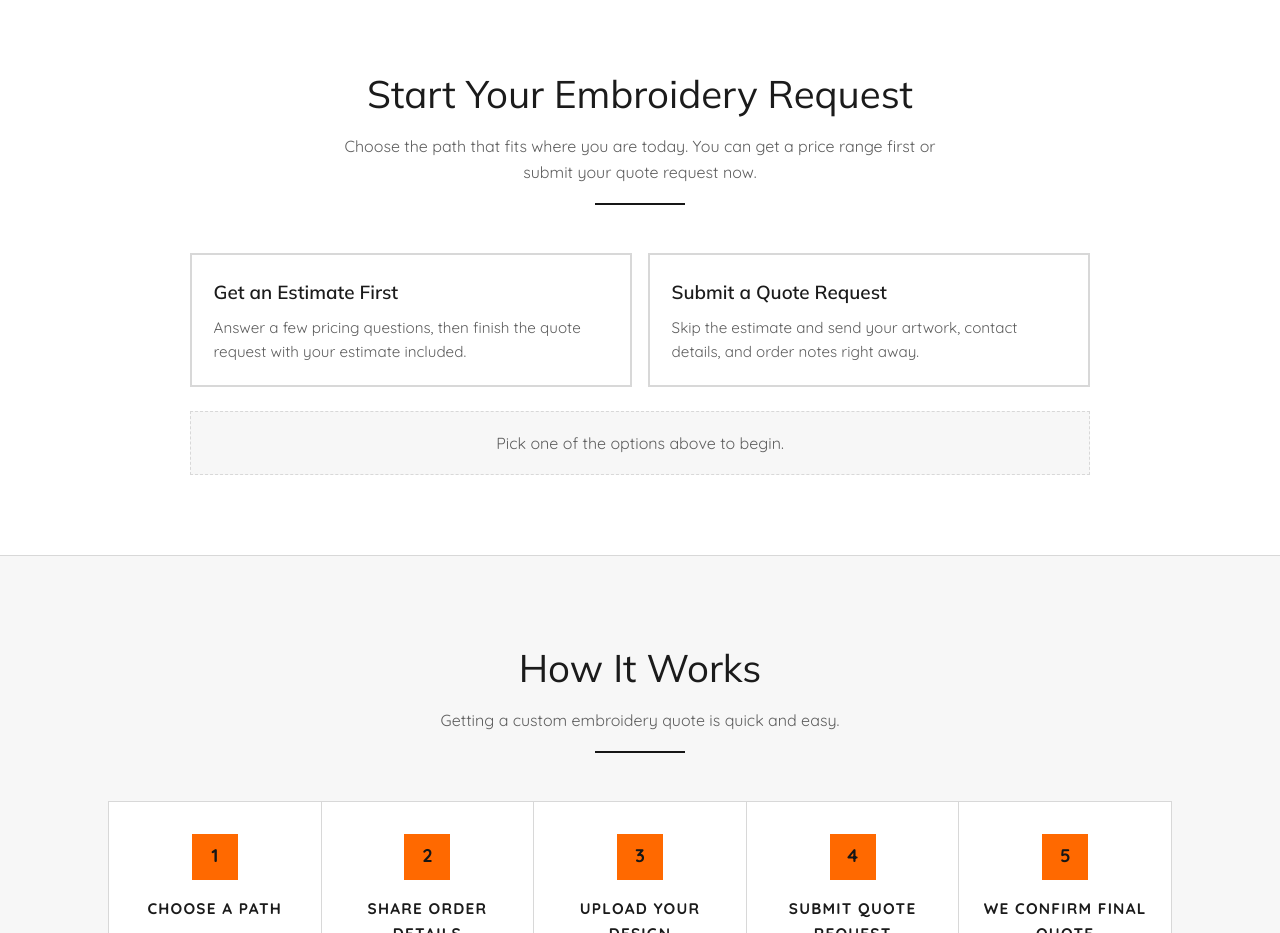
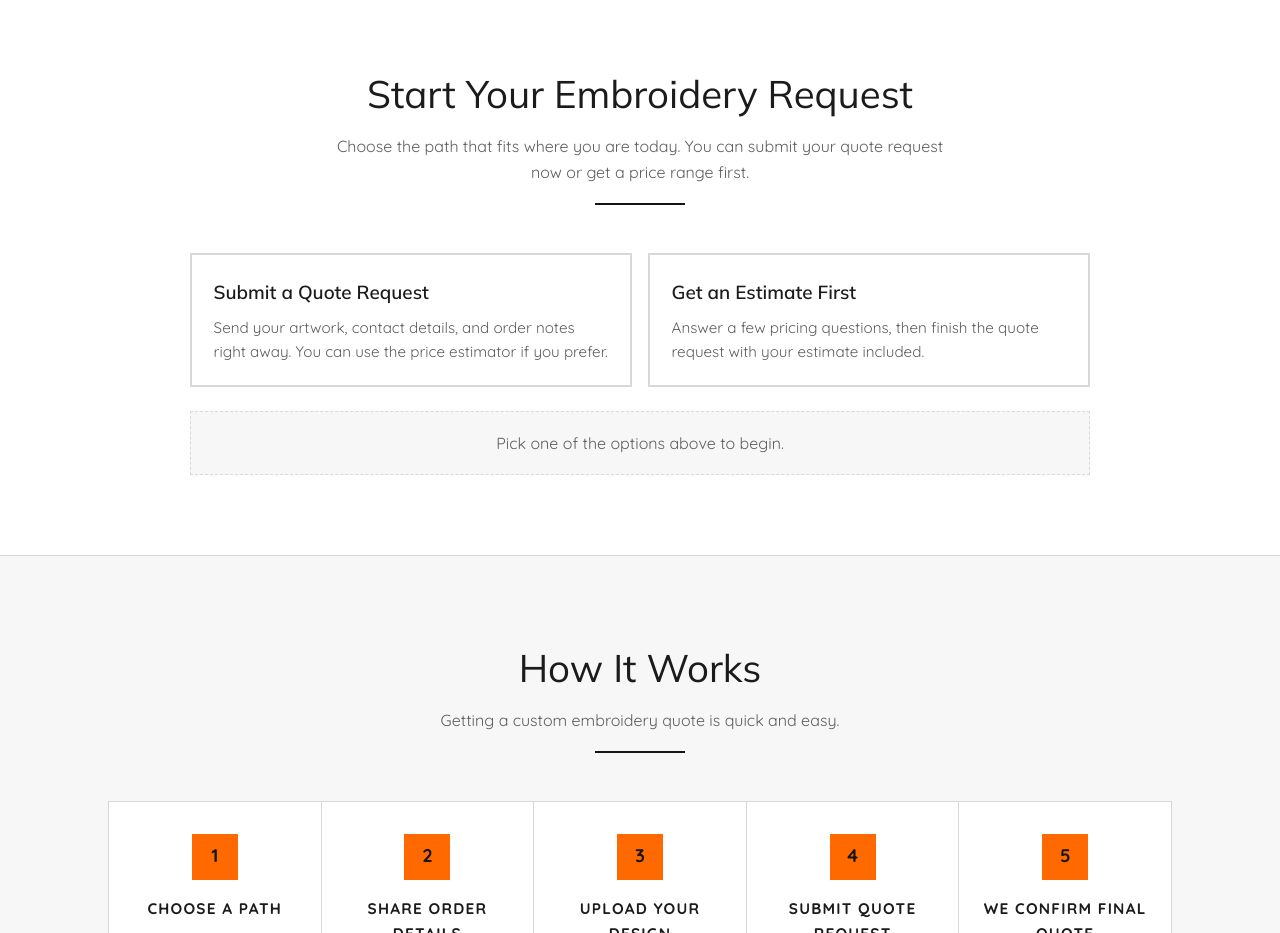
Before and after one commit to Chasing-Cast-Iron/embroidery-estimator, a React (Vite) app: page / in a window 1280 px wide. Shown: the part 780-1713 px from the top of the page. Built offline with nearby package versions, Linux system fonts and the light colour scheme.

Commit message:
Show quote submission before estimate option

```diff
--- a/src/App.jsx
+++ b/src/App.jsx
@@ -45,10 +45,19 @@ export default function App() {
           <div className="container">
             <div className="section-header">
               <h2>Start Your Embroidery Request</h2>
-              <p>Choose the path that fits where you are today. You can get a price range first or submit your quote request now.</p>
+              <p>Choose the path that fits where you are today. You can submit your quote request now or get a price range first.</p>
             </div>
 
             <div className="request-paths" role="group" aria-label="Choose request path">
+              <button
+                type="button"
+                className={`request-path${activeRequestPath === 'quote' ? ' is-active' : ''}`}
+                aria-pressed={activeRequestPath === 'quote'}
+                onClick={() => showQuotePath()}
+              >
+                <span className="request-path__label">Submit a Quote Request</span>
+                <span className="request-path__text">Send your artwork, contact details, and order notes right away. You can use the price estimator if you prefer.</span>
+              </button>
               <button
                 type="button"
                 className={`request-path${activeRequestPath === 'estimate' ? ' is-active' : ''}`}
@@ -57,15 +66,6 @@ export default function App() {
               >
                 <span className="request-path__label">Get an Estimate First</span>
                 <span className="request-path__text">Answer a few pricing questions, then finish the quote request with your estimate included.</span>
-              </button>
-              <button
-                type="button"
-                className={`request-path${activeRequestPath === 'quote' ? ' is-active' : ''}`}
-                aria-pressed={activeRequestPath === 'quote'}
-                onClick={() => showQuotePath()}
-              >
-                <span className="request-path__label">Submit a Quote Request</span>
-                <span className="request-path__text">Skip the estimate and send your artwork, contact details, and order notes right away.</span>
               </button>
             </div>
 
```
Also changed, not shown: 1 other file (tests, documents, lock files or other folders).
